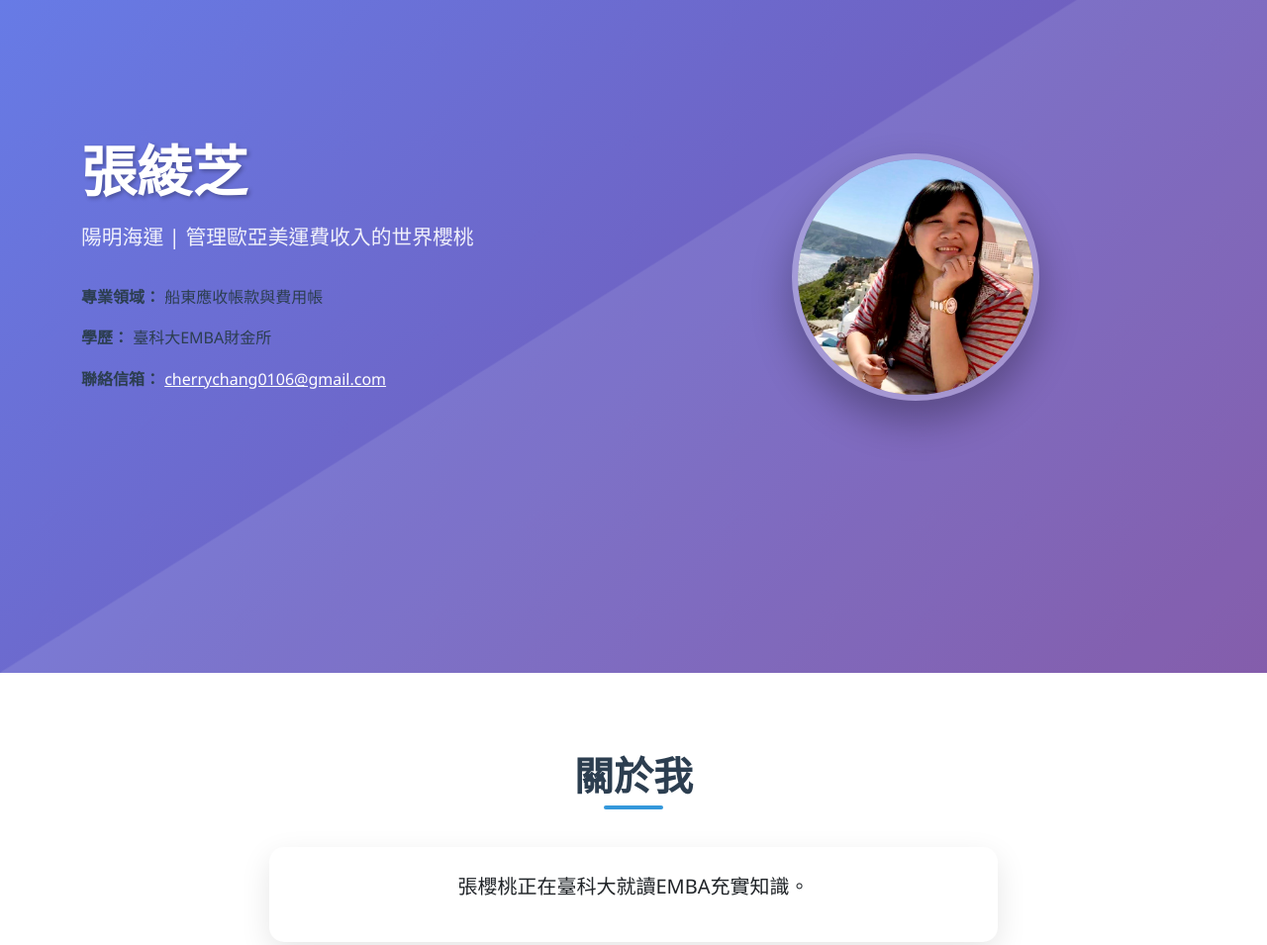
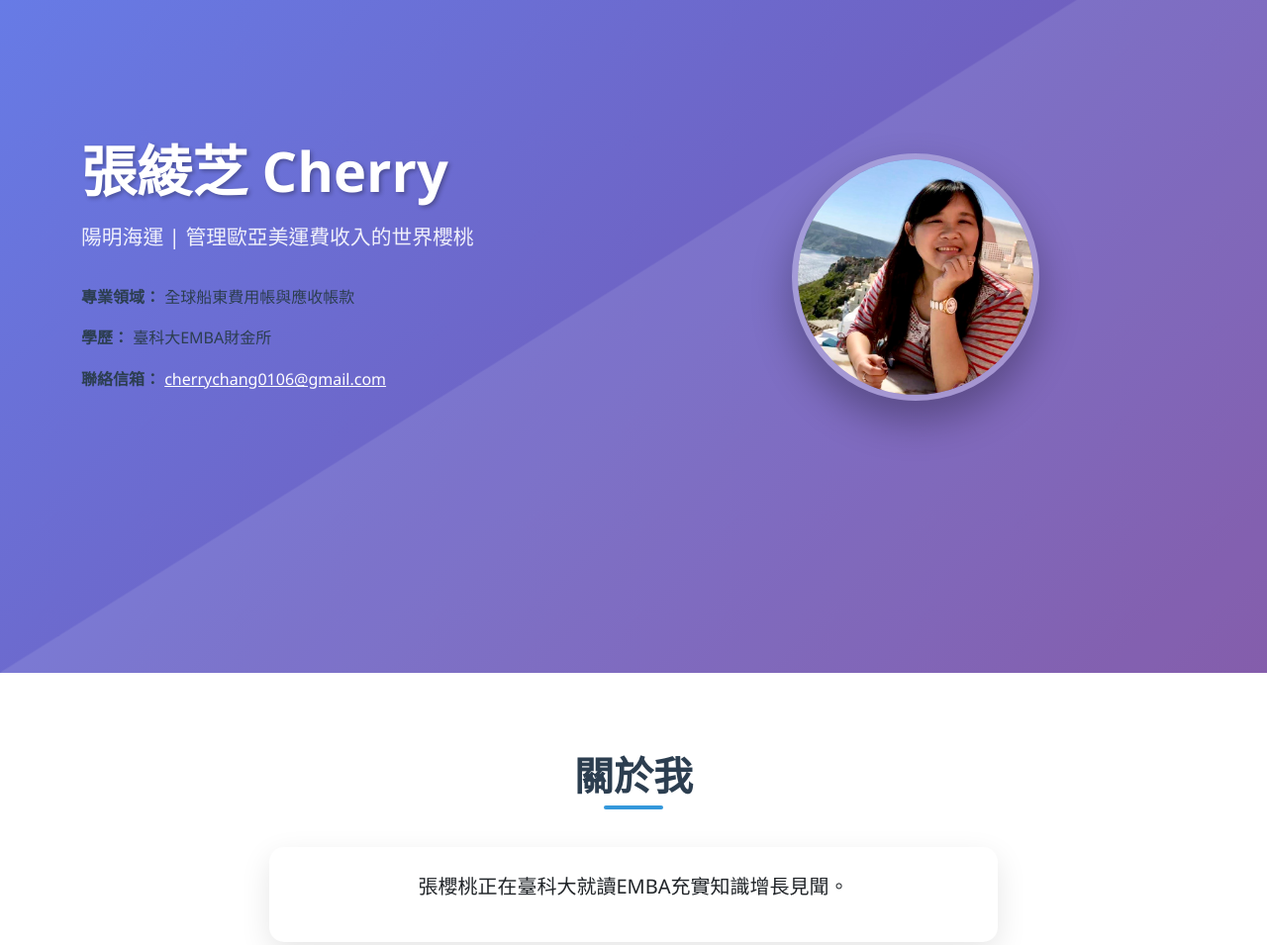
Before and after one commit to cherrychang0106/cherrychang0106.github.io, a plain HTML site: page index.html in a window 1280 px wide. Shown: the part 120-1075 px from the top of the page at 99% size. Drawn offline with nearby package versions, Linux system fonts and the light colour scheme.

Commit message:
Add files via upload

```diff
--- a/index.html
+++ b/index.html
@@ -156,12 +156,12 @@
     <script>
         // ====== 使用者資料區域 - 請修改以下內容 ======
         const profileData = {
-            name: "張綾芝",
+            name: "張綾芝 Cherry",
             title: "陽明海運 | 管理歐亞美運費收入的世界櫻桃",
-            expertise: "船東應收帳款與費用帳",
+            expertise: "全球船東費用帳與應收帳款",
             education: "臺科大EMBA財金所",
             email: "cherrychang0106@gmail.com",
-            about: "張櫻桃正在臺科大就讀EMBA充實知識。",
+            about: "張櫻桃正在臺科大就讀EMBA充實知識增長見聞。",
             contactEmail: "cherrychang0106@gmail.com",
             phone: "0966526016",
             location: "新北雙和"
```
